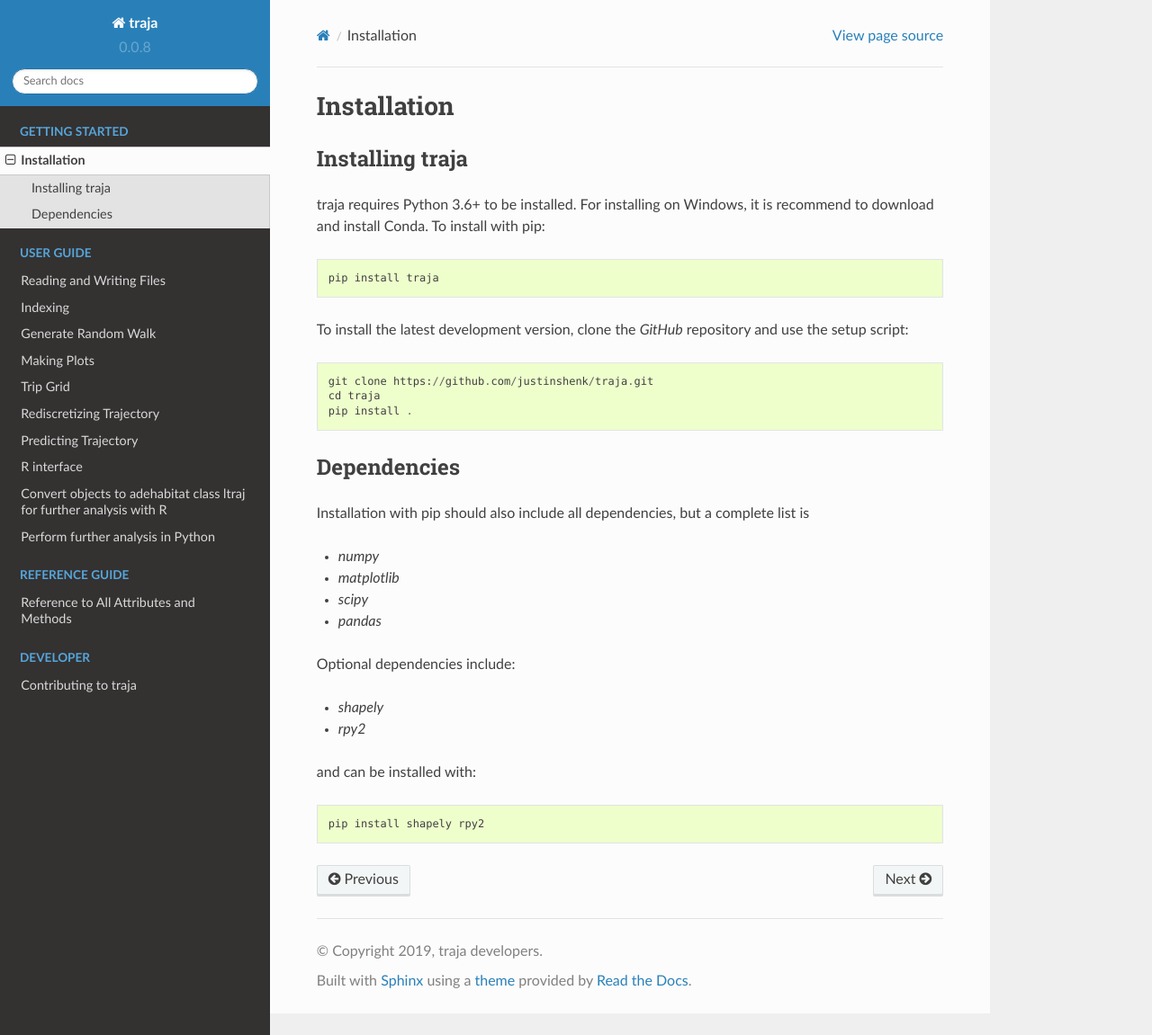
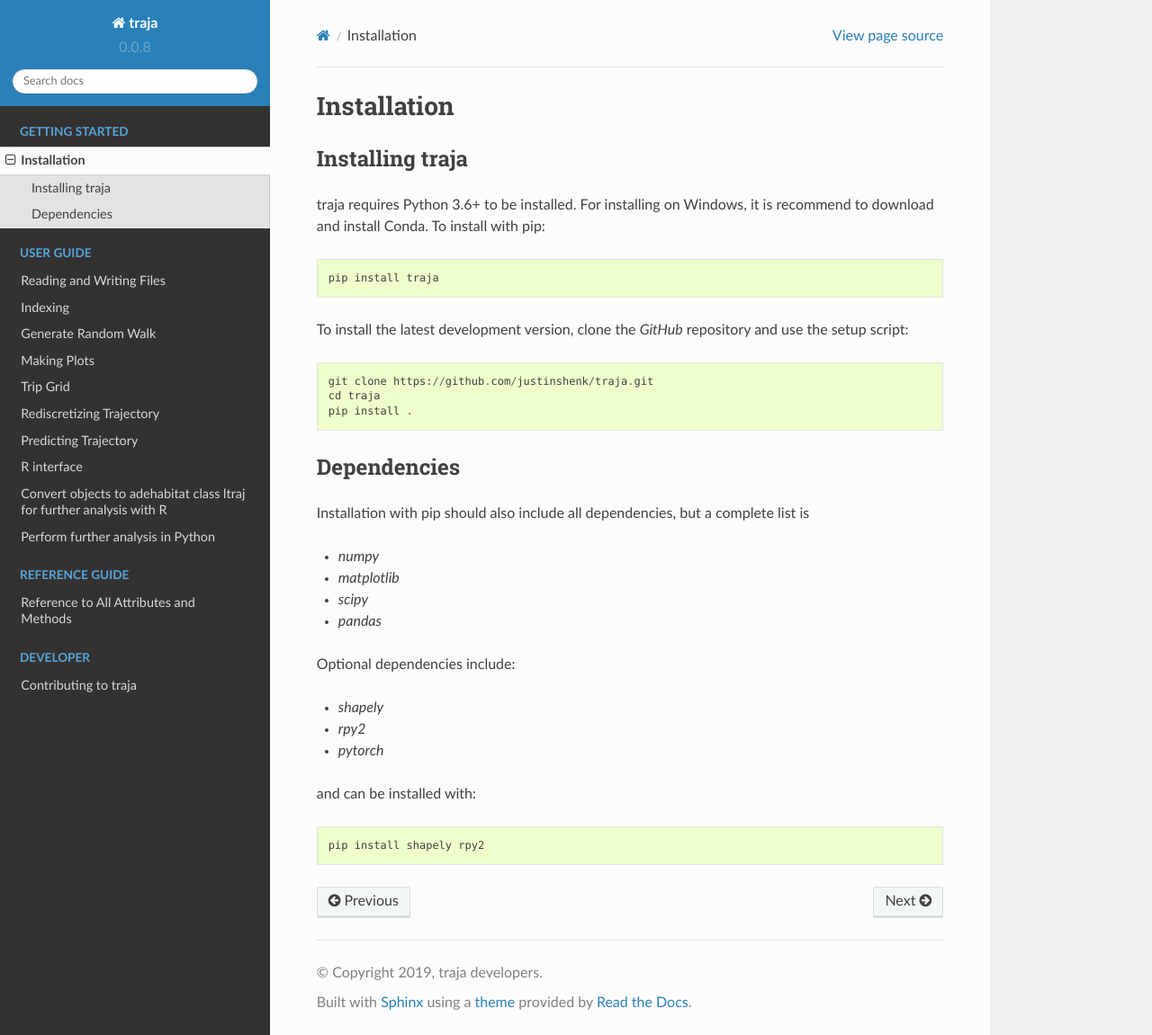
Before and after one commit to traja-team/traja, a Sphinx documentation site: the page built from docs/source/install.rst, in a window 1280 px wide and 1151 px high. Shown: the whole window at 90% size. Built offline with Sphinx 7.4.7 and the Read the Docs theme 2.0.0, drawn with Linux system fonts in a browser that asks for light colours; pages that are not in the unit, such as notebooks, are missing from menus.

Commit message:
DOC: Update install

```diff
--- a/docs/source/install.rst
+++ b/docs/source/install.rst
@@ -29,6 +29,7 @@
 
 - `shapely`
 - `rpy2`
+- `pytorch`
 
 and can be installed with::
 
```
